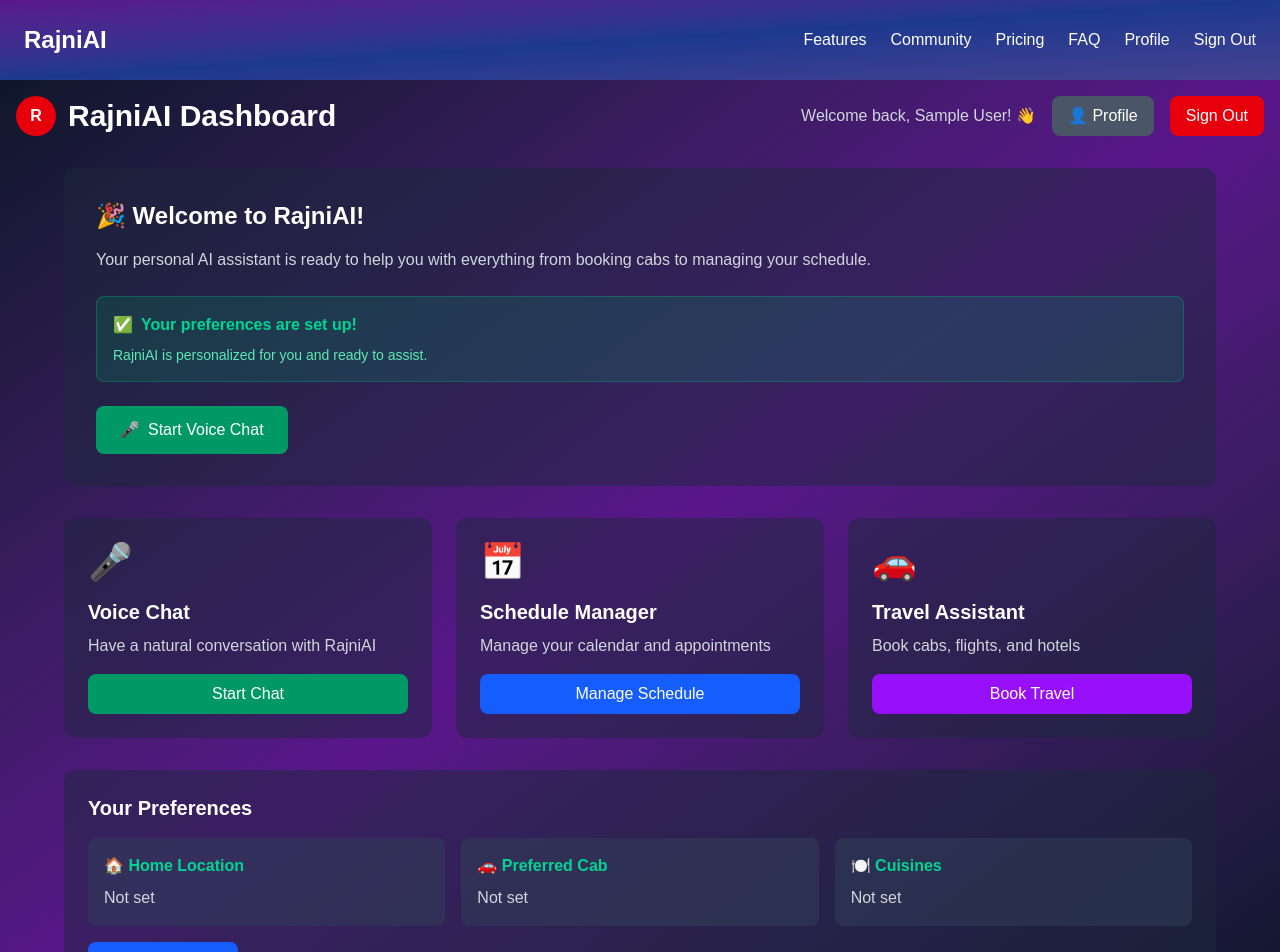
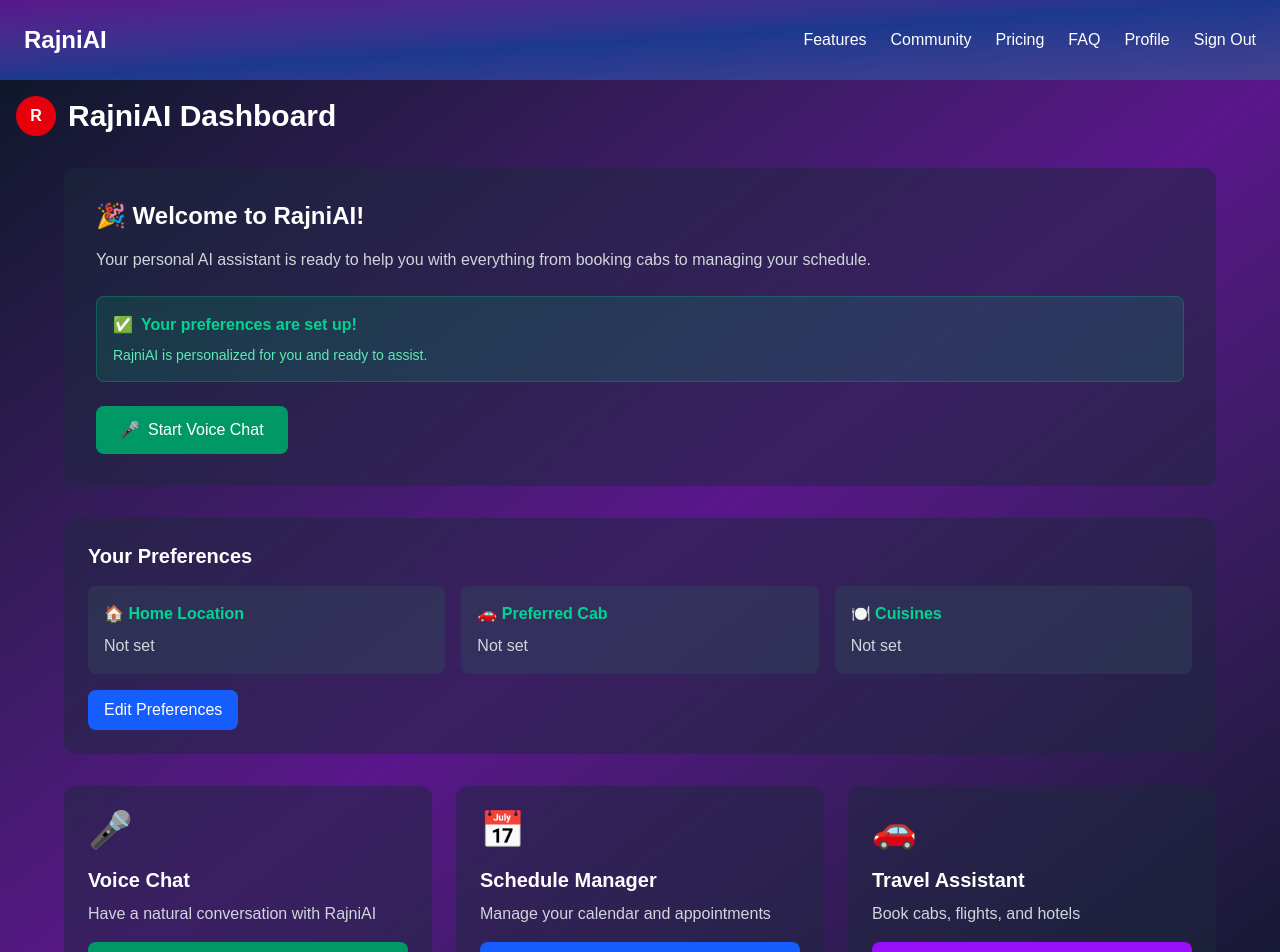
Before and after one commit to jyothsna2804/rajni-ai, a Next.js app: page /dashboard in a window 1280 px wide. Shown: the top 952 px of the page. Built offline with nearby package versions, Linux system fonts and the light colour scheme; no server answers; the database is empty; sample sign-in values are in the browser's storage.

Commit message:
fix(dashboard): remove duplicate profile/sign out, move preferences summary below setup banner

```diff
--- a/src/app/dashboard/page.tsx
+++ b/src/app/dashboard/page.tsx
@@ -59,21 +59,8 @@ export default function Dashboard() {
           </div>
           <h1 className="text-3xl font-bold text-white">RajniAI Dashboard</h1>
         </div>
-        <div className="flex items-center gap-4">
-          <span className="text-gray-300">Welcome back, {user.name || user.email}! 👋</span>
-          <button
-            onClick={() => window.location.href = '/profile'}
-            className="px-4 py-2 bg-gray-600 text-white rounded-lg hover:bg-gray-700 transition-colors"
-          >
-            👤 Profile
-          </button>
-          <button
-            onClick={handleSignOut}
-            className="px-4 py-2 bg-red-600 text-white rounded-lg hover:bg-red-700 transition-colors"
-          >
-            Sign Out
-          </button>
-        </div>
+        {/* Right side now empty – global navbar already includes actions */}
+        <div />
       </div>
 
       {/* Main Content */}
@@ -120,6 +107,35 @@ export default function Dashboard() {
           </div>
         </div>
 
+        {/* Preferences Summary (moved up) */}
+        {preferences && (
+          <div className="bg-slate-800/50 rounded-xl p-6 mb-8">
+            <h3 className="text-xl font-semibold text-white mb-4">Your Preferences</h3>
+            <div className="grid grid-cols-1 md:grid-cols-2 lg:grid-cols-3 gap-4">
+              <div className="bg-slate-700/50 rounded-lg p-4">
+                <h4 className="font-semibold text-emerald-400 mb-2">🏠 Home Location</h4>
+                <p className="text-gray-300">{preferences.homeLocation || 'Not set'}</p>
+              </div>
+              <div className="bg-slate-700/50 rounded-lg p-4">
+                <h4 className="font-semibold text-emerald-400 mb-2">🚗 Preferred Cab</h4>
+                <p className="text-gray-300">{preferences.cabServices?.length ? preferences.cabServices.join(', ') : 'Not set'}</p>
+              </div>
+              <div className="bg-slate-700/50 rounded-lg p-4">
+                <h4 className="font-semibold text-emerald-400 mb-2">🍽️ Cuisines</h4>
+                <p className="text-gray-300">{preferences.preferredCuisines?.length ? preferences.preferredCuisines.join(', ') : 'Not set'}</p>
+              </div>
+            </div>
+            <div className="mt-4">
+              <button
+                onClick={() => window.location.href = '/preferences'}
+                className="px-4 py-2 bg-blue-600 text-white rounded-lg hover:bg-blue-700 transition-colors"
+              >
+                Edit Preferences
+              </button>
+            </div>
+          </div>
+        )}
+
         {/* Quick Actions */}
         <div className="grid grid-cols-1 md:grid-cols-3 gap-6 mb-8">
           <div className="bg-slate-800/50 rounded-xl p-6">
@@ -159,38 +175,7 @@ export default function Dashboard() {
           </div>
         </div>
 
-        {/* User Preferences Summary */}
-        {preferences && (
-          <div className="bg-slate-800/50 rounded-xl p-6">
-            <h3 className="text-xl font-semibold text-white mb-4">Your Preferences</h3>
-            <div className="grid grid-cols-1 md:grid-cols-2 lg:grid-cols-3 gap-4">
-              <div className="bg-slate-700/50 rounded-lg p-4">
-                <h4 className="font-semibold text-emerald-400 mb-2">🏠 Home Location</h4>
-                <p className="text-gray-300">{preferences.homeLocation || 'Not set'}</p>
-              </div>
-              <div className="bg-slate-700/50 rounded-lg p-4">
-                <h4 className="font-semibold text-emerald-400 mb-2">🚗 Preferred Cab</h4>
-                <p className="text-gray-300">
-                  {preferences.cabServices?.length > 0 ? preferences.cabServices.join(', ') : 'Not set'}
-                </p>
-              </div>
-              <div className="bg-slate-700/50 rounded-lg p-4">
-                <h4 className="font-semibold text-emerald-400 mb-2">🍽️ Cuisines</h4>
-                <p className="text-gray-300">
-                  {preferences.preferredCuisines?.length > 0 ? preferences.preferredCuisines.join(', ') : 'Not set'}
-                </p>
-              </div>
-            </div>
-            <div className="mt-4">
-              <button
-                onClick={() => window.location.href = '/preferences'}
-                className="px-4 py-2 bg-blue-600 text-white rounded-lg hover:bg-blue-700 transition-colors"
-              >
-                Edit Preferences
-              </button>
-            </div>
-          </div>
-        )}
+        {/* Preferences summary removed from bottom (relocated) */}
       </div>
     </div>
   );
```
